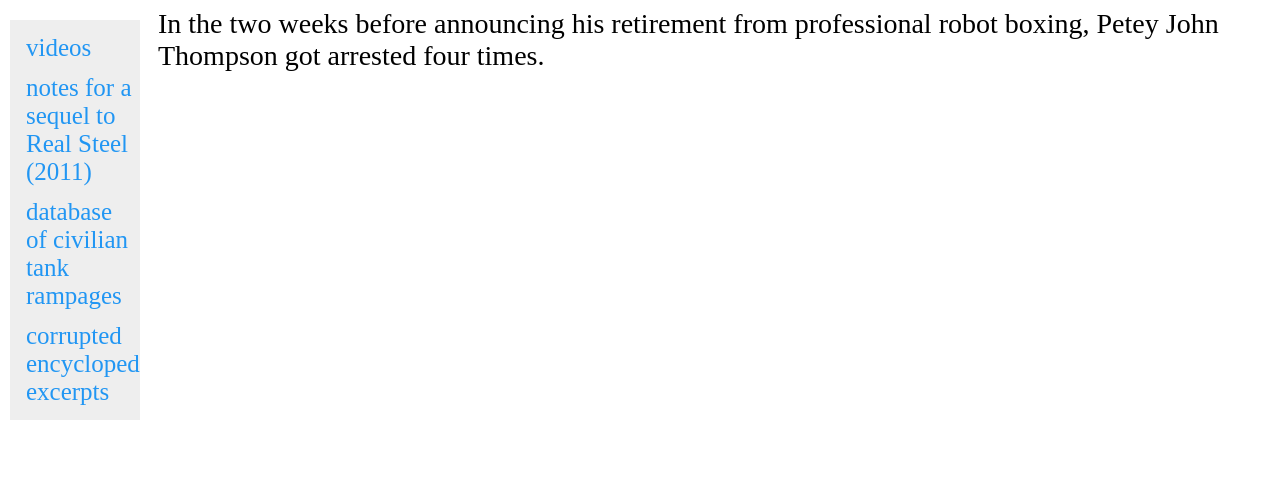
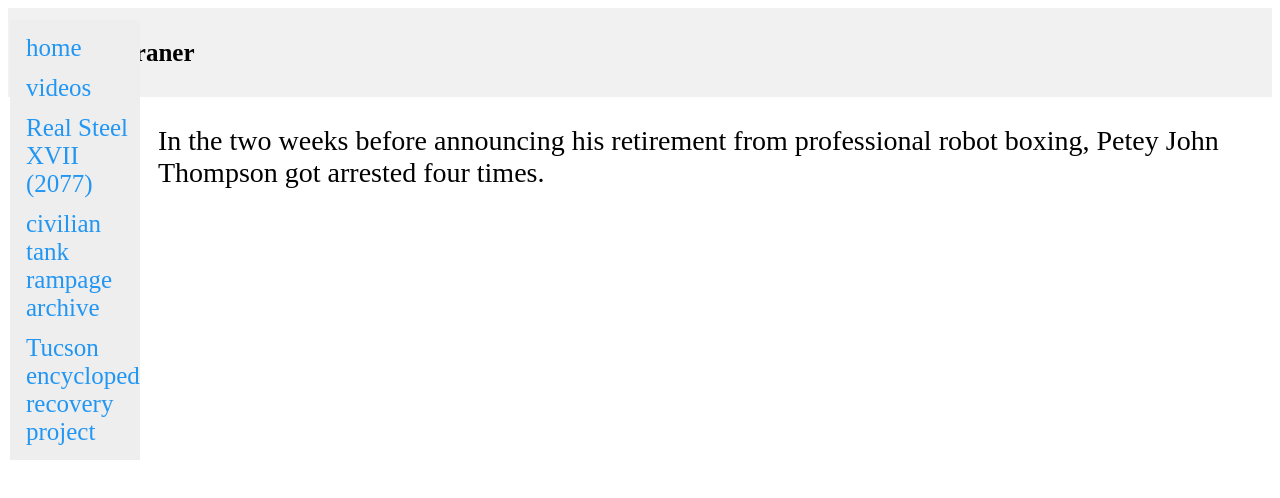
Before and after one commit to zbraner/tinfoilfall, a website: page realsteel.html in a window 1280 px wide. Drawn offline with Linux system fonts and the light colour scheme.

Commit message:
adding header

```diff
--- a/gitsitestyle.css
+++ b/gitsitestyle.css
@@ -36,4 +36,65 @@ body {
   .sidenav {padding-top: 15px;}
   .sidenav a {font-size: 18px;}
 }
+
+
+
+/* Style the header with a grey background and some padding */
+.header {
+  overflow: hidden;
+  background-color: #f1f1f1;
+  padding: 20px 10px;
+}
+
+/* Style the header links */
+.header a {
+  float: left;
+  color: black;
+  text-align: center;
+  padding: 12px;
+  text-decoration: none;
+  font-size: 18px;
+  line-height: 25px;
+  border-radius: 4px;
+}
+
+/* Style the logo link (notice that we set the same value of line-height and font-size to prevent the header to increase when the font gets bigger */
+.header a.logo {
+  font-size: 25px;
+  font-weight: bold;
+}
+
+/* Change the background color on mouse-over */
+.header a:hover {
+  background-color: #ddd;
+  color: black;
+}
+
+/* Style the active/current link*/
+.header a.active {
+  background-color: dodgerblue;
+  color: white;
+}
+
+/* Float the link section to the right */
+.header-right {
+  float: right;
+}
+
+/* Add media queries for responsiveness - when the screen is 500px wide or less, stack the links on top of each other */
+@media screen and (max-width: 500px) {
+  .header a {
+    float: none;
+    display: block;
+    text-align: left;
+  }
+  .header-right {
+    float: none;
+  }
+}
+
+
+
+
+
 </style>
--- a/realsteel.html
+++ b/realsteel.html
@@ -12,16 +12,19 @@
 
 <!-- <body onload="brython()"> -->
 <body>
-
+  <div class="header">
+    <a href="#default" class="logo">zachary braner</a>
+  </div>
   <div class="sidenav">
+    <a href="index.html">home</a>
     <a href="youtube.html">videos</a>
-    <a href="realsteel.html">notes for a sequel to Real Steel (2011)</a>
-    <a href="tankrampagedatabase.html">database of civilian tank rampages</a>
-    <a href="textcollage.html">corrupted encyclopedia excerpts</a>
+    <a href="realsteel.html">Real Steel XVII (2077)</a>
+    <a href="tankrampagedatabase.html">civilian tank rampage archive</a>
+    <a href="textcollage.html">Tucson encyclopedia recovery project</a>
   </div>
 
 <div class="main">
-  In the two weeks before announcing his retirement from professional robot boxing, Petey John Thompson got arrested four times.
+  <p>In the two weeks before announcing his retirement from professional robot boxing, Petey John Thompson got arrested four times.</p>
 </div>
 
 
```
Also changed, not shown: index.html (+12 -6 lines), tankrampagedatabase.html (+12 -8 lines), textcollage.html (+7 -4 lines), youtube.html (+7 -4 lines).
